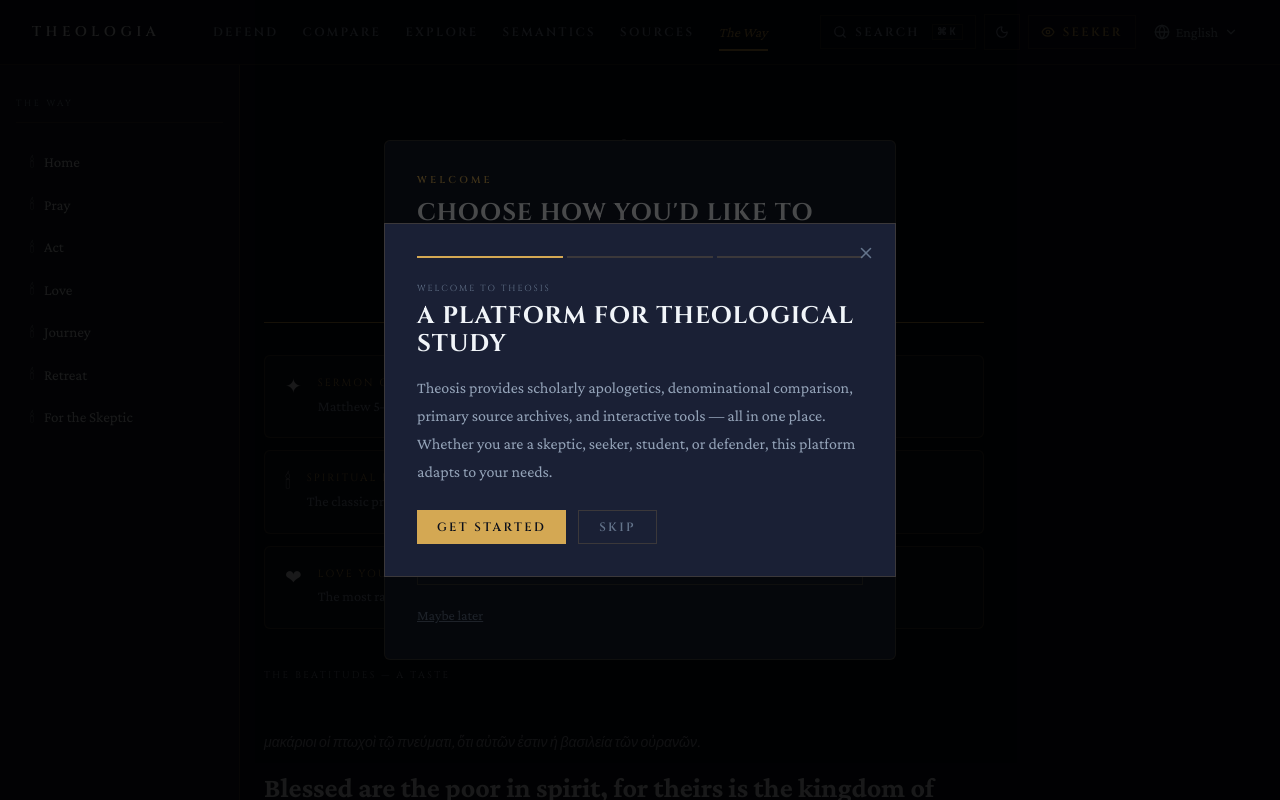
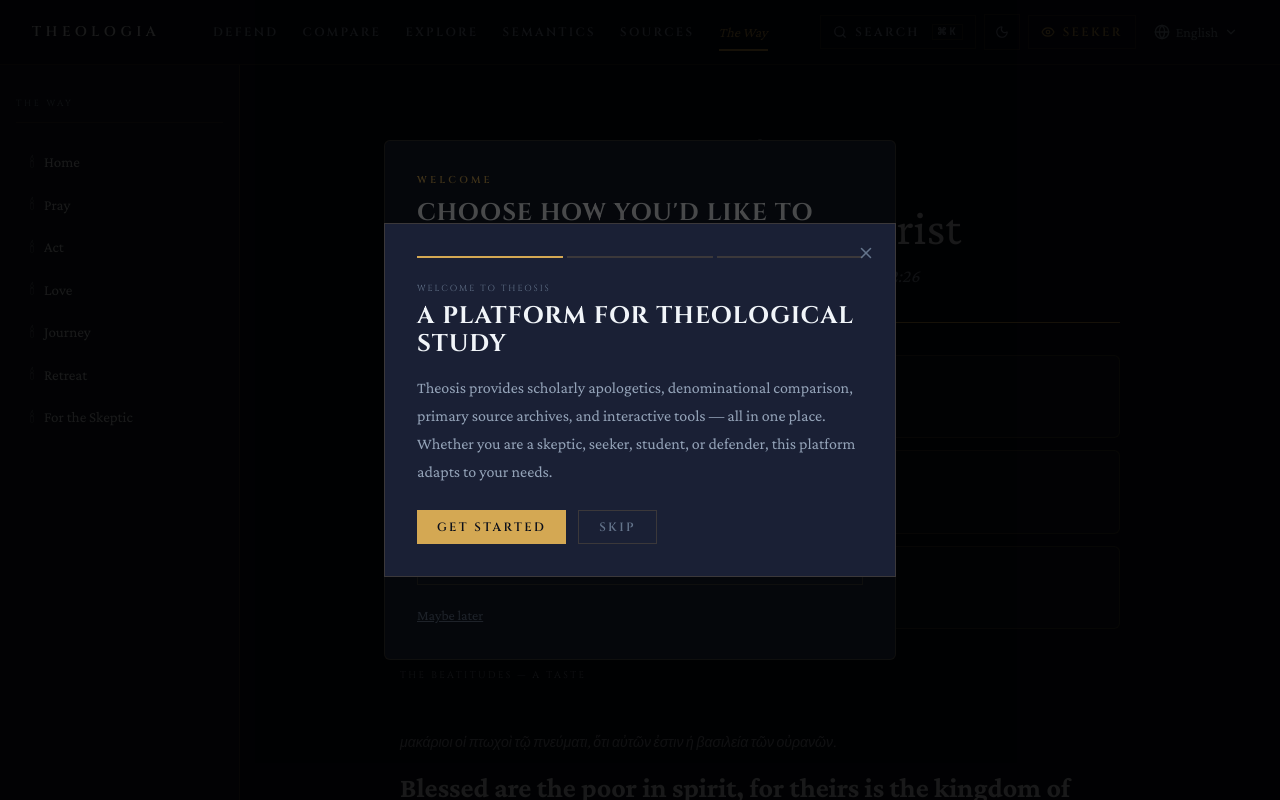
Before and after one commit to SimoSabev/Christian-Theology-Platform, a Next.js app: page /en/way/act in a window 1280 px wide. Shown: the top 800 px of the page. Built offline with nearby package versions, Linux system fonts and the light colour scheme.

Commit message:
fix: ensure consistent centering of main content in WayLayout

```diff
--- a/src/components/way/WayLayout.tsx
+++ b/src/components/way/WayLayout.tsx
@@ -38,6 +38,7 @@ export default function WayLayout({ children, sidebar }: WayLayoutProps) {
             flex: 1,
             padding: '2rem 1.5rem',
             maxWidth: sidebar ? '48rem' : '56rem',
+            margin: '0 auto',
           }}
         >
           {children}
```
